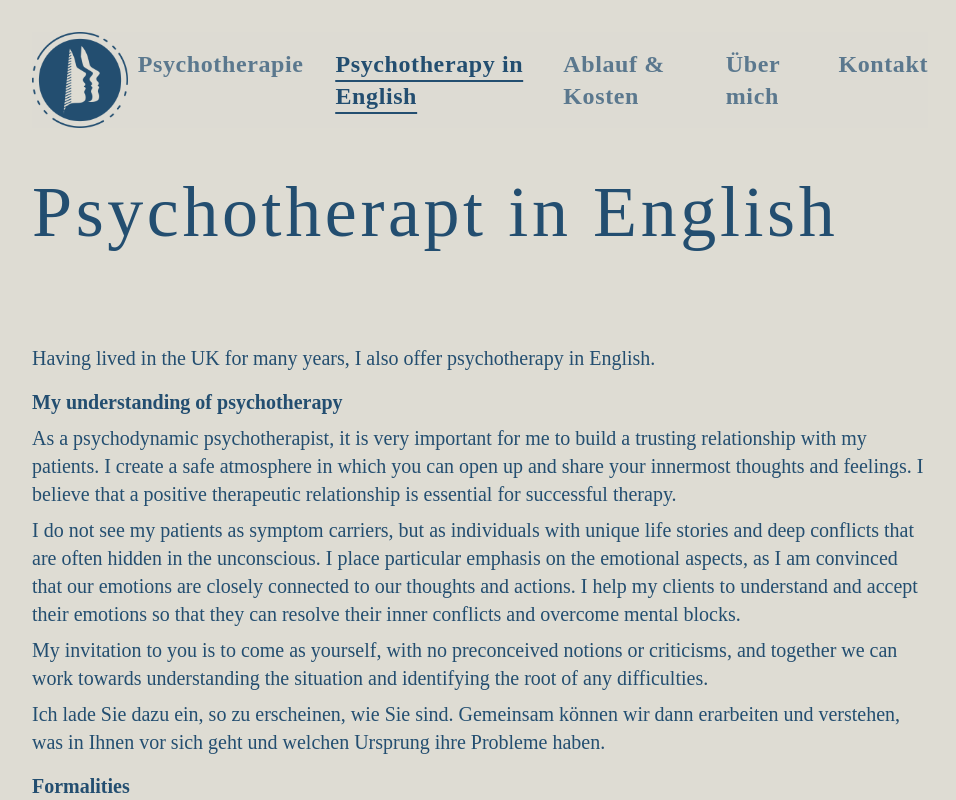
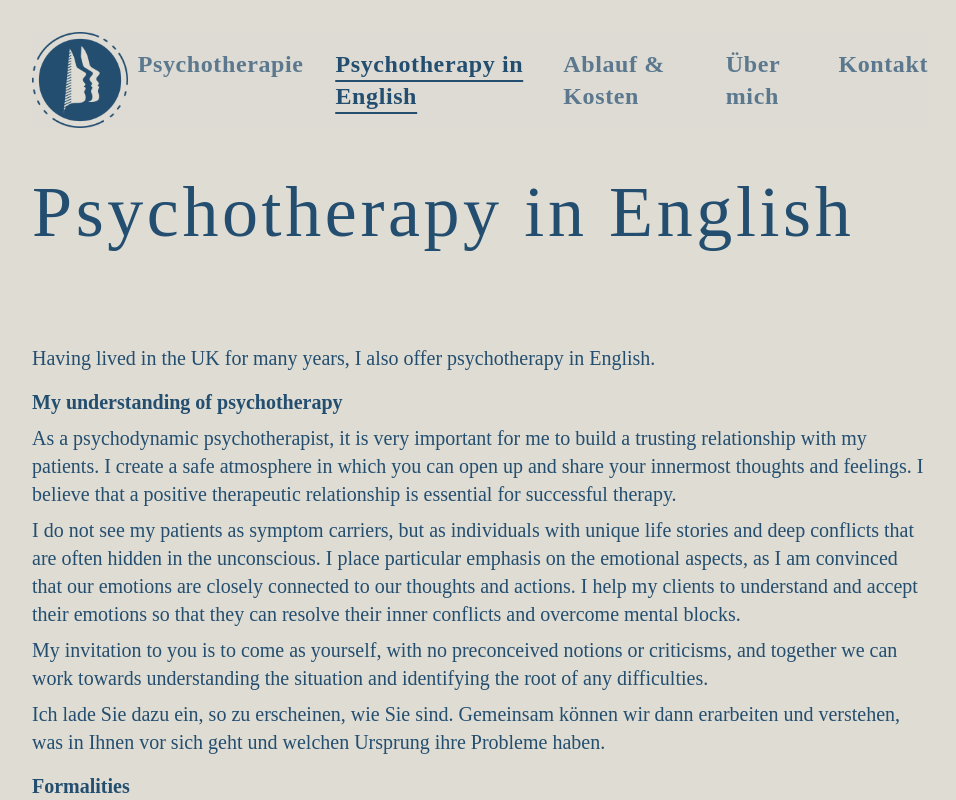
Before and after one commit to liamtlr/cattarius-psychotherapie, a Nuxt app: page /psychotherapy-in-english in a window 1280 px wide. Shown: the top 800 px of the page, without its empty margins (160-1116 px from the left). Built offline with nearby package versions, Linux system fonts and the light colour scheme; a web font is replaced by a local one.

Commit message:
fix typo
annoying i can't rebase stuff like this out currently.

```diff
--- a/pages/psychotherapy-in-english.vue
+++ b/pages/psychotherapy-in-english.vue
@@ -1,5 +1,5 @@
 <template>
-  <content-wrapper title="Psychotherapt in English">
+  <content-wrapper title="Psychotherapy in English">
     <p>
       Having lived in the UK for many years, I also offer psychotherapy in English.
     </p>
```
